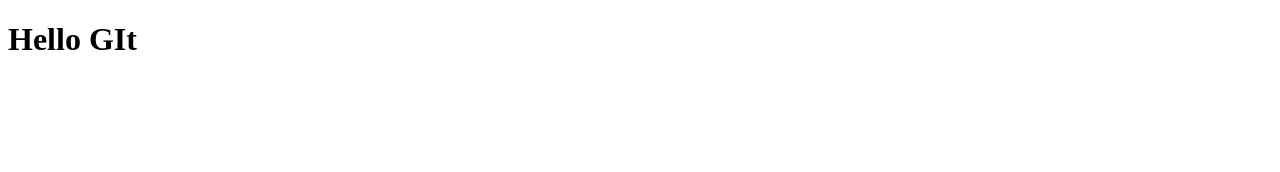
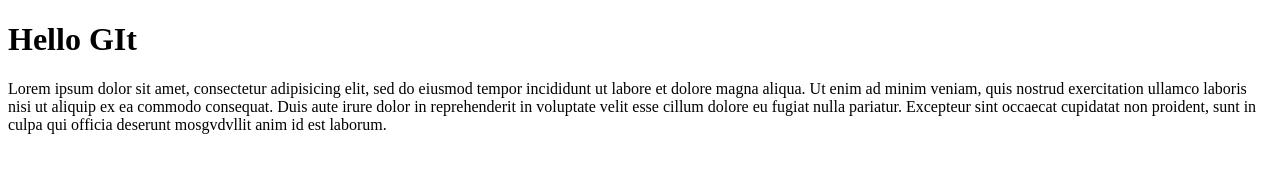
Before and after one commit to shodiyorshoakbarov/first, a plain HTML site: page index.html in a window 1280 px wide. Drawn offline with Linux system fonts and the light colour scheme.

Commit message:
second paragraph lorem

```diff
--- a/index.html
+++ b/index.html
@@ -9,6 +9,14 @@
 	<h1>
 		Hello GIt
 	</h1>
+	<p>
+		Lorem ipsum dolor sit amet, consectetur adipisicing elit, sed do eiusmod
+		tempor incididunt ut labore et dolore magna aliqua. Ut enim ad minim veniam,
+		quis nostrud exercitation ullamco laboris nisi ut aliquip ex ea commodo
+		consequat. Duis aute irure dolor in reprehenderit in voluptate velit esse
+		cillum dolore eu fugiat nulla pariatur. Excepteur sint occaecat cupidatat non
+		proident, sunt in culpa qui officia deserunt mosgvdvllit anim id est laborum.
+	</p>
 
 </body>
 </html>
```
